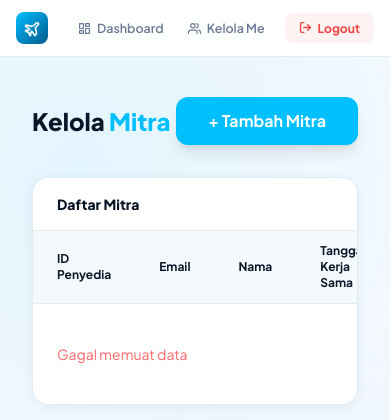
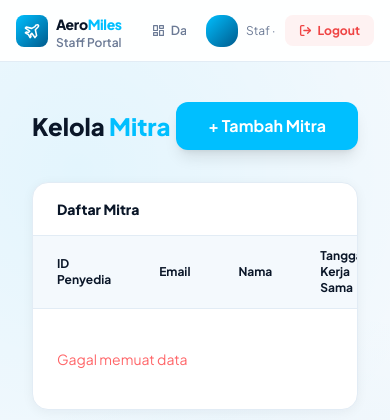
Before and after one commit to Basdat-E12-Babysitter/Aeromiles, a Django app: page /partners/mitra/ in a window 390 px wide. Shown: the top 420 px of the page. Run offline with Django 5.2, Linux system fonts and the light colour scheme; some libraries are stand-ins or nearby versions.

Commit message:
fix navbar in laporan_transaksi and fix progress bar in member dashboard

```diff
--- a/core/templates/partials/navbar/navbar_staf.html
+++ b/core/templates/partials/navbar/navbar_staf.html
@@ -8,7 +8,7 @@
       <path d="M17.8 19.2 16 11l3.5-3.5C21 6 21 4 19 4c-2 0-3 1-3.5 2.5L11 9l-7.8-1.8L2 8.6l6 4.4-1.8 1.8-3-.6-1.2 1.2 4.2 2.4 2.4 4.2 1.2-1.2-.6-3 1.8-1.8 4.4 6z"/>
     </svg>
   </div>
-  <div class="hidden sm:block">
+  <div>
     <span class="font-extrabold text-sm tracking-tight" style="color:var(--ink)">Aero<span style="color:var(--sky)">Miles</span></span>
     <span class="block text-xs font-semibold" style="color:var(--muted);line-height:1;margin-top:1px">Staff Portal</span>
   </div>
@@ -95,9 +95,9 @@
 {% block navbar_right %}
 <div class="flex items-center gap-2.5 flex-shrink-0 ml-1">
   <!-- Avatar + Name -->
-  <div class="hidden md:flex items-center gap-2">
+  <div class="flex items-center gap-2">
     <div class="avatar w-8 h-8 text-xs">{{ staf.first_mid_name|first|upper }}{{ staf.last_name|first|upper }}</div>
-    <div class="hidden lg:block">
+    <div>
       <p class="text-xs font-bold leading-tight" style="color:var(--ink)">{{ staf.first_mid_name }} {{ staf.last_name }}</p>
       <p class="text-xs leading-tight" style="color:var(--muted)">Staf · {{ staf.nama_maskapai }}</p>
     </div>
```
Also changed, not shown: dashboard/templates/dashboard/member/dashboard.html (+14 -2 lines).
